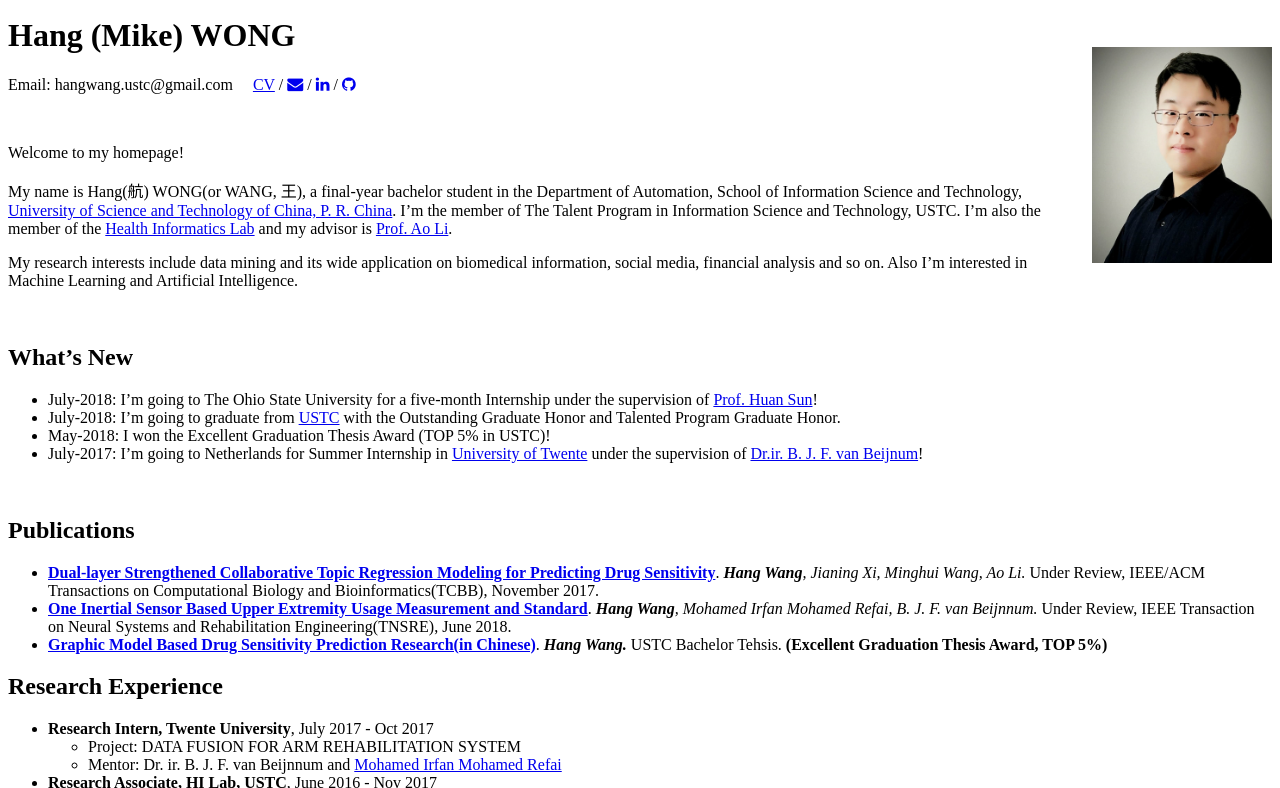
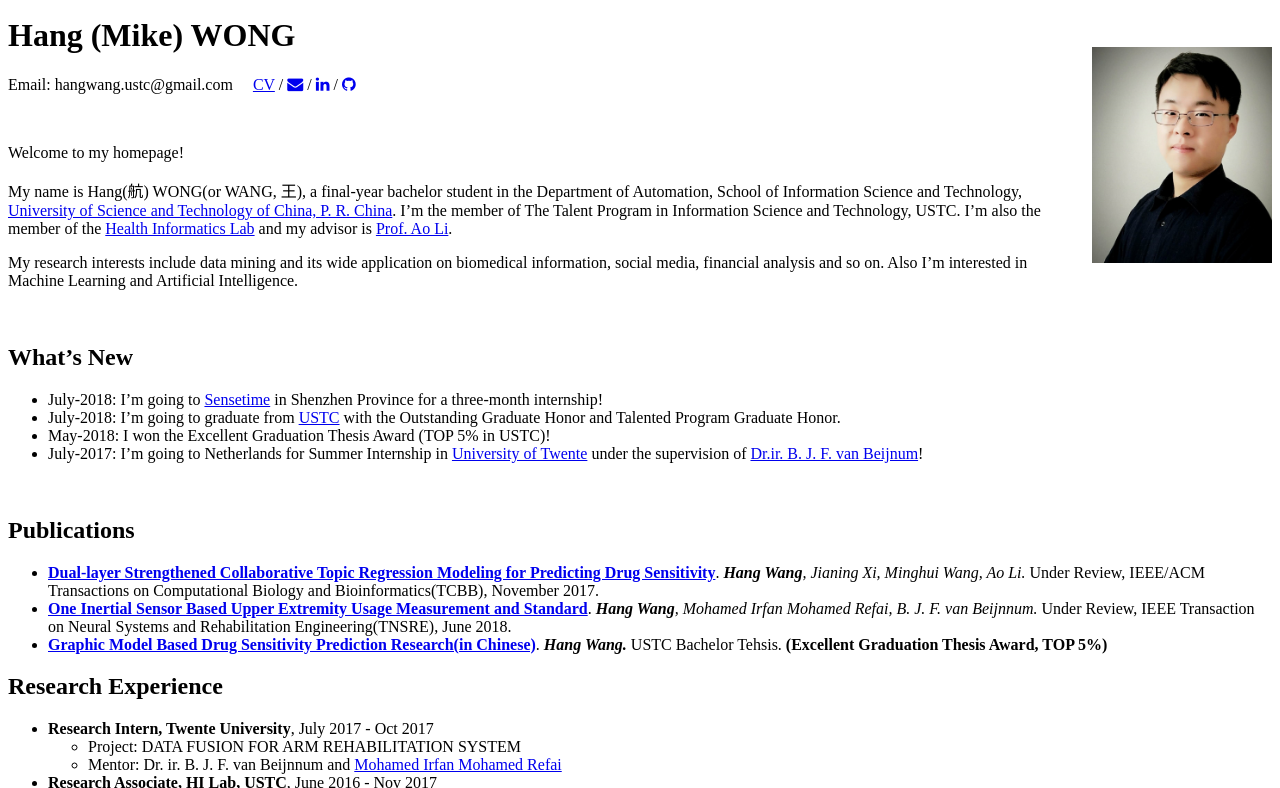
Before and after one commit to ustcmike/ustcmike.github.io, a Jekyll site: the page built from index.md, in a window 1280 px wide and 900 px high, cut to the strip 112-900 px from the top of the window. Built offline with Jekyll 4.4.1, drawn with Linux system fonts in a browser that asks for light colours; nearby versions of some CDN libraries; our own code applies the rules of GitHub Pages for plain Markdown files.

Commit message:
Update index.md

```diff
--- a/index.md
+++ b/index.md
@@ -19,7 +19,7 @@ My research interests include data mining and its wide application on biomedical
 &nbsp;
 
 ## What's New
-  * July-2018:  I'm going to The Ohio State University for a five-month Internship under the supervision of [Prof. Huan Sun](http://web.cse.ohio-state.edu/~sun.397/)!
+  *  July-2018:  I'm going to [Sensetime](https://www.sensetime.com) in Shenzhen Province for a three-month internship!
   *  July-2018:  I'm going to graduate from [USTC](http://www.ustc.edu.cn/) with the Outstanding Graduate Honor and Talented Program Graduate Honor.
   * May-2018:  I won the Excellent Graduation Thesis Award (TOP 5% in USTC)!
   * July-2017:  I'm going to Netherlands for Summer Internship in [University of Twente](https://www.utwente.nl/en/) under the supervision of [Dr.ir. B. J. F. van Beijnum](https://www.utwente.nl/en/eemcs/bss/people/staff/bert_jan_vanbeijnum/%20)!
```
